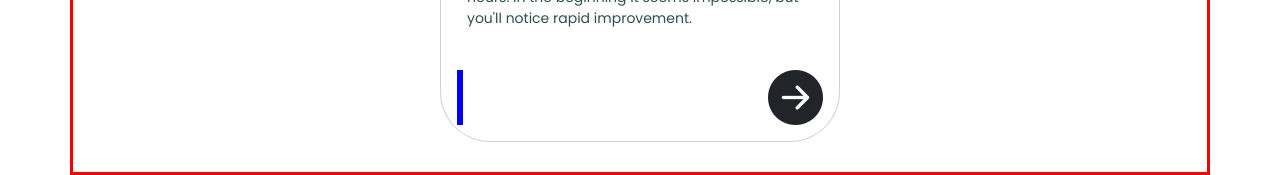
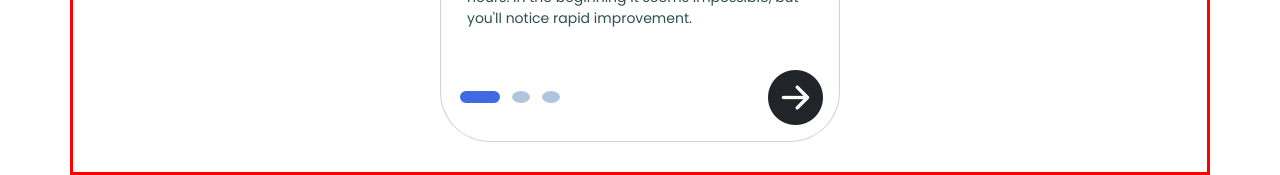
Before and after one commit to Mesadova/onboarding-app, a React (Vite) app: page / in a window 1280 px wide. Shown: the part 580-755 px from the top of the page. Built offline with nearby package versions, Linux system fonts and the light colour scheme.

Commit message:
Done Indicator.jsx

```diff
--- a/src/components/Indicator.jsx
+++ b/src/components/Indicator.jsx
@@ -1,6 +1,4 @@
-import { Button, Card, CardBody } from "react-bootstrap"
 import styled from 'styled-components'
-import { motion } from "framer-motion"
 
 const StepContainer = styled.div`
     display: flex;
@@ -11,7 +9,7 @@ const StepWrapper = styled.div`
     display: flex;
     flex-direction: row;
     border: solid;
-    border-color: blue;
+    border-color: white;
     background-color: white;
     gap: 12px;
     align-items: center;
@@ -19,166 +17,51 @@ const StepWrapper = styled.div`
     position: relative;
 `
 
-const StepProgress = styled.div`
-    position: absolute;
-    background: #4a154b;
-    height: 9.8px;
-    width: 32px;
-    border-radius: 20px;
-    bottom: -4.8px;
-`
-
 const StepStyle = styled.button`
-    width: 10px;
-    height: 10px;
-    border-radius: 50%;
-    background-color: #A9A9A9;
-    transition: 1.4s ease;
+    width: 12px;
+    height: 12px;
+    border: solid;
+    color: #B0C4DE;
+    border-radius: 80%;
+    border-color: #B0C4DE;
+    background-color: #B0C4DE;
+    transition: 0.6s ease;
 
     &.something {
-        background: #000000;
-        width: 30px;
+        background: #4169E1;
+        border-color: #4169E1;
+        width: 40px;
         border-radius: 20px;
     }
 `
 
-const Indicator = (props) => {
-    let buttonStep = 0
-
-    const keyButton = () => {
-        buttonStep ++
-        console.log(buttonStep)
-        console.log(props.step)
-        return buttonStep
-    }
-
-    const handleClick = (event) => {
-        event.preventDefault()
-        console.log('click')
+const Indicator = ({tutorialData, step, nextStep, prevStep}) => {
+    const renderIndicator = () => {
+        return tutorialData.map(element => {
+            const elementIndex = tutorialData.indexOf(element)
+            if (elementIndex === step) {
+                return (
+                    <StepStyle className='something' key={elementIndex}  />
+                )
+            } else if (elementIndex > step) {
+                return (
+                    <StepStyle key={elementIndex} onClick={nextStep}  />
+                )
+            } else {
+                return (
+                    <StepStyle key={elementIndex} onClick={prevStep}  />
+                )
+            }
+        })
     }
 
     return(
         <StepContainer>
             <StepWrapper>
-                {props.tutorialData.map((element) => {
-                    element ? (
-                        <StepStyle key={keyButton()} onClick={handleClick} />
-                    ) : (
-                        <StepStyle key={keyButton()} onClick={handleClick} />
-                    )
-                })}
-                {console.log('hippie')}
+                {renderIndicator()}
             </StepWrapper>
         </StepContainer>
-
     )
-
-    /**
-    return (
-        <>
-        {props.forward ? (
-            props.step === 0 ? (
-                    <StepContainer>
-                        <StepWrapper onClick={props.nextStep} >
-                            <motion.div
-                                initial={{x: 10}}
-                                animate={{x: 11}}
-                                transition={{duration: 0}}
-                            >
-                                <StepProgress></StepProgress>
-                            </motion.div>
-                            <StepStyle></StepStyle>
-                            <StepStyle></StepStyle>
-                            <StepStyle onClick={props.nextStep}></StepStyle>
-                            <StepStyle onClick={props.nextStep}></StepStyle>
-                        </StepWrapper>
-                    </StepContainer>
-            ) : props.step === 1 ? (
-                    <StepContainer>
-                        <StepWrapper>
-                        <motion.div
-                                initial={{x: 11}}
-                                animate={{x: 33.3}}
-                                transition={{duration: 0.4}}
-                            >
-                                <StepProgress></StepProgress>
-                            </motion.div>
-                            <StepStyle></StepStyle>
-                            <StepStyle></StepStyle>
-                            <StepStyle></StepStyle>
-                            <StepStyle></StepStyle>
-                        </StepWrapper>
-                    </StepContainer>
-            ) : (
-                    <StepContainer>
-                        <StepWrapper>
-                            <motion.div
-                                initial={{x: 33.3}}
-                                animate={{x: 56.4}}
-                                transition={{duration: 0.4}}
-                            >
-                                <StepProgress></StepProgress>
-                            </motion.div>
-                            <StepStyle></StepStyle>
-                            <StepStyle></StepStyle>
-                            <StepStyle></StepStyle>
-                            <StepStyle></StepStyle>
-                        </StepWrapper>
-                    </StepContainer>
-            )
-        ) : (
-            props.step === 0 ? (
-                    <StepContainer>
-                        <StepWrapper>
-                            <motion.div
-                                initial={{x: 33.3}}
-                                animate={{x: 11}}
-                                transition={{duration: 0.4}}
-                            >
-                                <StepProgress></StepProgress>
-                            </motion.div>
-                            <StepStyle></StepStyle>
-                            <StepStyle></StepStyle>
-                            <StepStyle></StepStyle>
-                            <StepStyle></StepStyle>
-                        </StepWrapper>
-                    </StepContainer>
-            ) : props.step === 1 ? (
-                    <StepContainer>
-                        <StepWrapper>
-                        <motion.div
-                                initial={{x: 56.4}}
-                                animate={{x: 33.3}}
-                                transition={{duration: 0.4}}
-                            >
-                                <StepProgress></StepProgress>
-                            </motion.div>
-                            <StepStyle></StepStyle>
-                            <StepStyle></StepStyle>
-                            <StepStyle></StepStyle>
-                            <StepStyle></StepStyle>
-                        </StepWrapper>
-                    </StepContainer>
-            ) : (
-                    <StepContainer>
-                        <StepWrapper>
-                            <motion.div
-                                initial={{x: 56.4}}
-                                animate={{x: 33.3}}
-                                transition={{duration: 0.4}}
-                            >
-                                <StepProgress></StepProgress>
-                            </motion.div>
-                            <StepStyle></StepStyle>
-                            <StepStyle></StepStyle>
-                            <StepStyle></StepStyle>
-                            <StepStyle></StepStyle>
-                        </StepWrapper>
-                    </StepContainer>
-            )
-        )}
-        </>
-    ) **/
 }
 
 export default Indicator
--- a/src/components/RenderButtons.jsx
+++ b/src/components/RenderButtons.jsx
@@ -26,7 +26,6 @@ const buttonContainerStyle = {
 
 const RenderButtons = (props) => {
     const renderButtons = () => {
-        console.log(props.step, props.nextStep, props.prevStep)
         switch(props.step) {
             case 0:
                 return (<div style={buttonContainerStyle}>
```
Also changed, not shown: src/components/Card.jsx (+9 -5 lines).
